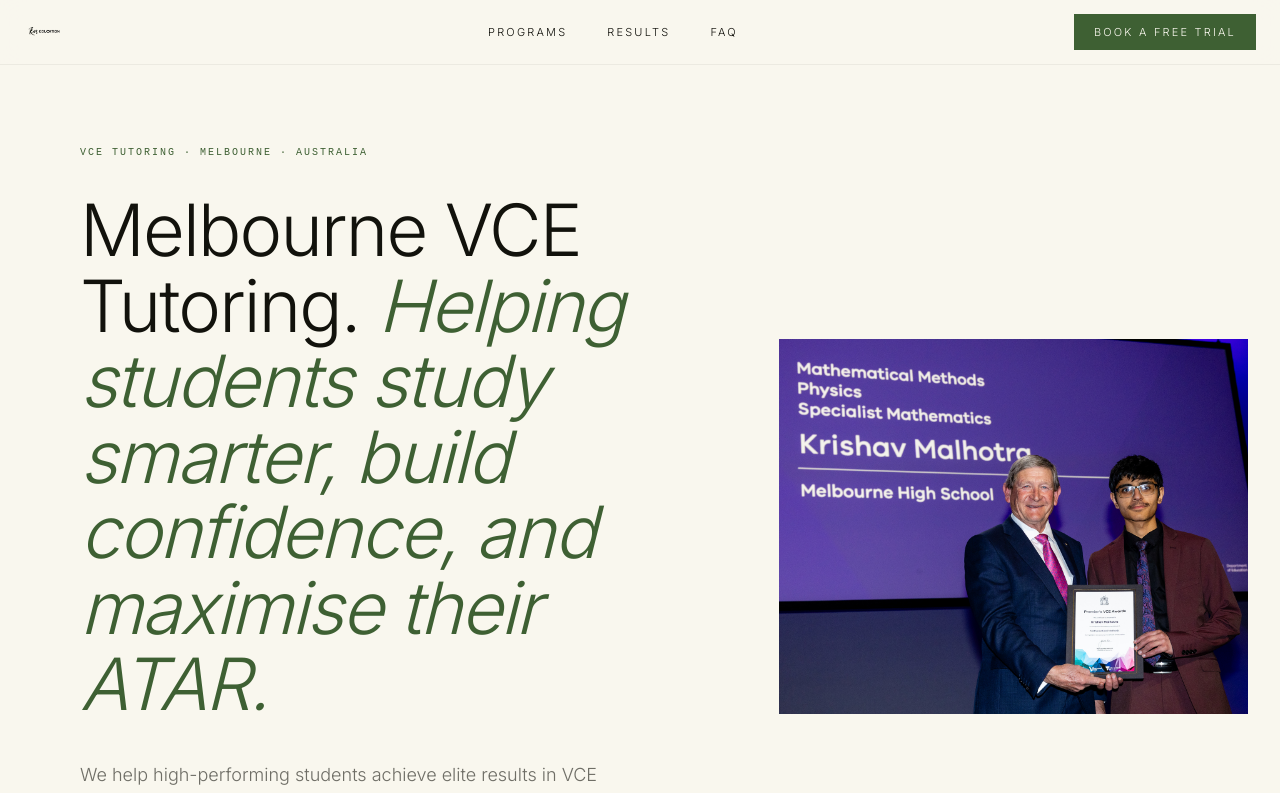
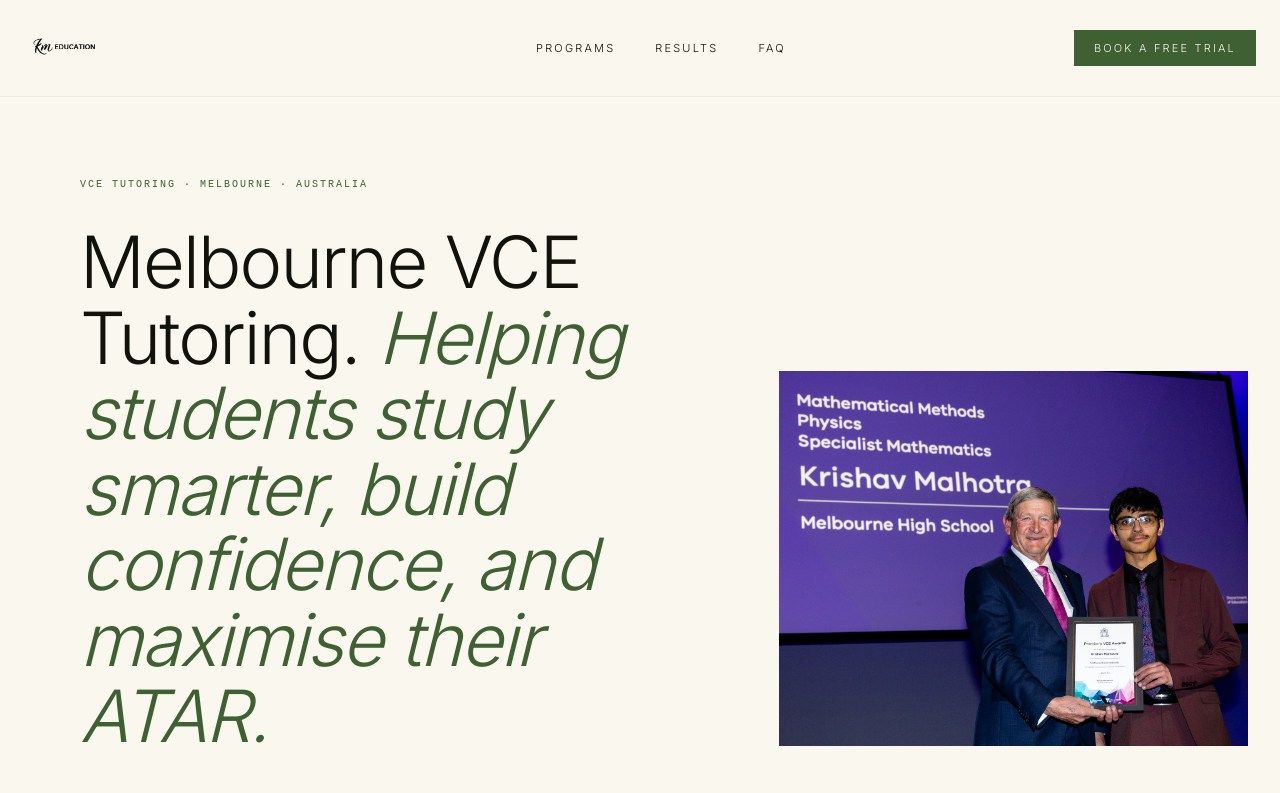
Before and after one commit to Malkri/km-education, a Next.js app: page / in a window 1280 px wide. Shown: the top 793 px of the page. Built offline with nearby package versions, Linux system fonts and the light colour scheme.

Commit message:
Enlarge navbar logo

```diff
--- a/src/components/sections/Navbar.tsx
+++ b/src/components/sections/Navbar.tsx
@@ -14,8 +14,8 @@ export function Navbar() {
   const [open, setOpen] = useState(false);
   return (
     <nav className="sticky top-0 z-50 bg-paper/80 backdrop-blur-md border-b border-ink/5">
-      <div className="max-w-7xl mx-auto px-6 h-16 flex items-center justify-between">
-        <a href="#top" className="block relative h-8 w-32">
+      <div className="max-w-7xl mx-auto px-6 h-24 flex items-center justify-between">
+        <a href="#top" className="block relative h-16 w-56 shrink-0">
           <Image src="/km-education-logo.png" alt="KM Education" fill className="object-contain object-left" priority />
         </a>
         <div className="hidden md:flex items-center gap-10 text-[11px] font-light uppercase tracking-[0.2em]">
```
